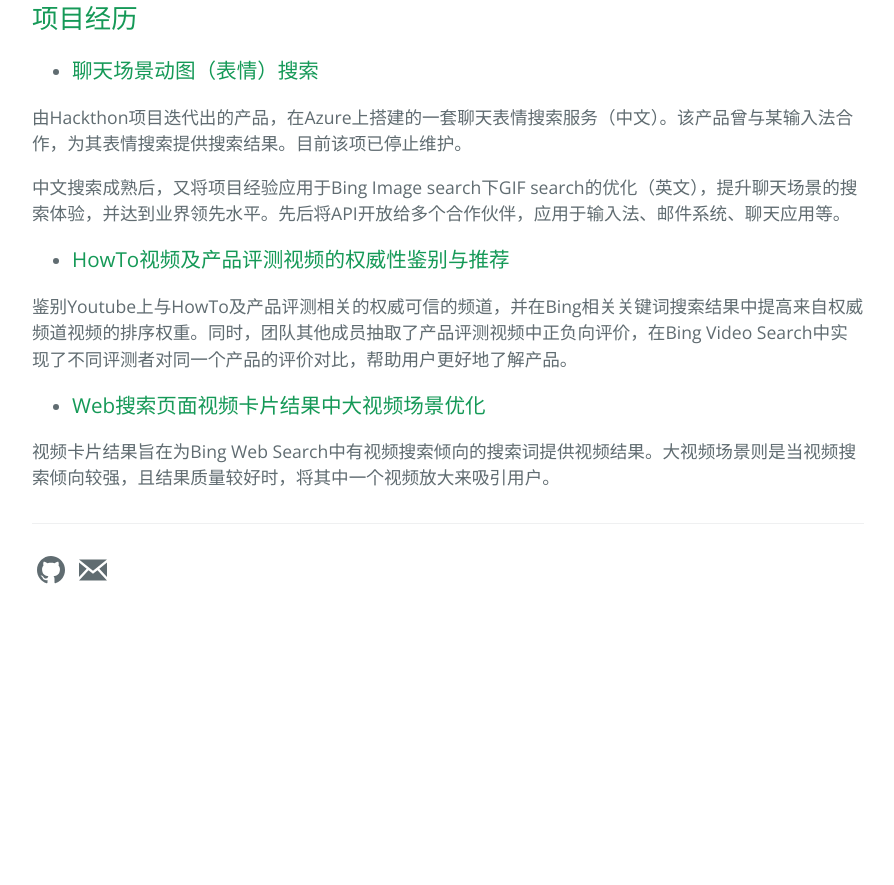
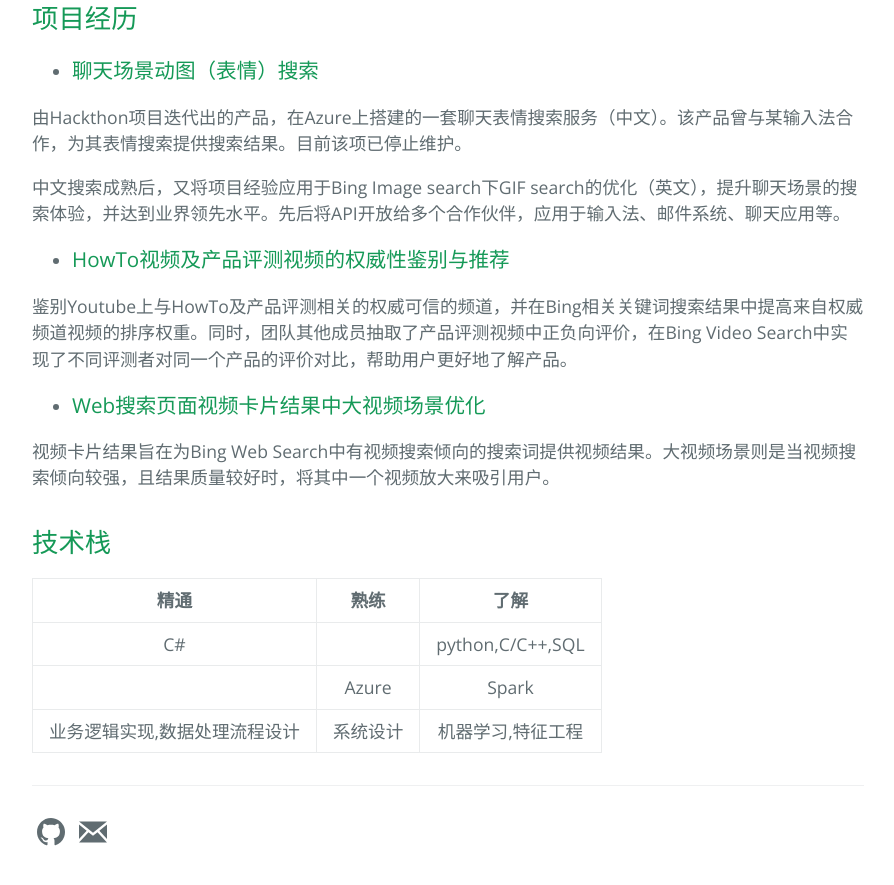
Before and after one commit to ZacharyHuang/ZacharyHuang.github.io, a Jekyll site: the page built from aboutme.md, in a window 1280 px wide and 900 px high, scrolled down 790 px. Shown: the top 885 px of the window, without its empty margins (192-1086 px from the left). Built offline with Jekyll 4.4.1, drawn with Linux system fonts in a browser that asks for light colours; before the commit the page ends 1428 px from its top, so only the background shows below that.

Commit message:
2021-02-18 update

```diff
--- a/aboutme.md
+++ b/aboutme.md
@@ -32,3 +32,11 @@
 - ### Web搜索页面视频卡片结果中大视频场景优化
 
 视频卡片结果旨在为Bing Web Search中有视频搜索倾向的搜索词提供视频结果。大视频场景则是当视频搜索倾向较强，且结果质量较好时，将其中一个视频放大来吸引用户。
+
+## 技术栈
+
+| 精通 | 熟练 | 了解 |
+| :----: | :----: | :----: |
+| C#   |      | python,C/C++,SQL |
+|      | Azure | Spark |
+| 业务逻辑实现,数据处理流程设计 | 系统设计 | 机器学习,特征工程 |
```
